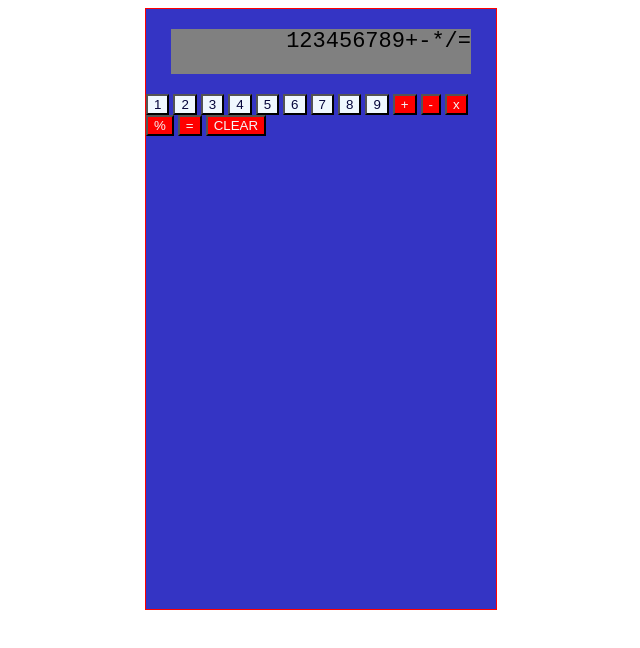
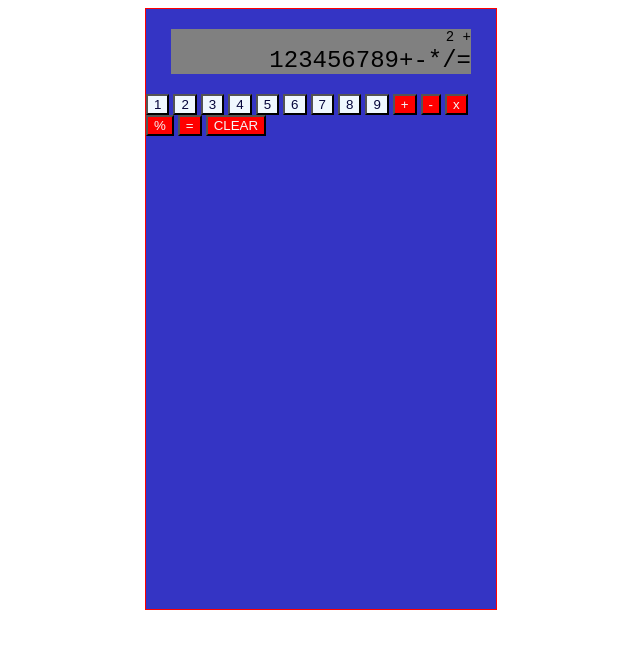
Before and after one commit to Snack-Time/calc, a plain HTML site: page index.html in a window 1280 px wide. Shown: the whole page, without its empty margins (319-959 px from the left). Drawn offline with Linux system fonts and the light colour scheme.

Commit message:
calculator display alignment

```diff
--- a/index.html
+++ b/index.html
@@ -12,7 +12,7 @@
     <div id="calculator-container">
         <div id="display-container">
             <div id="oldOperandDisplay">
-                <p class="text-display" id="oldOperand"></p>
+                <p class="text-display" id="oldOperand">2 +</p>
             </div>
 
             <div id="currentOperandDisplay">
--- a/styles.css
+++ b/styles.css
@@ -12,21 +12,27 @@ div#display-container {
     margin-bottom: 20px;
 }
 
+div#oldOperandDisplay {
+    height: 15px;
+    margin-bottom: 2.5px;
+}
 
+div#currentOperandDisplay {
+    height: 25px;
+}
 
 p.text-display {
     font-family: OCR A Std, monospace;
     text-align: right;
+    margin: 0px;
 }
 
 p#oldOperand {
-    font-size: small;
-    margin: 0%;
+    font-size: 14px;
 }
 
 p#newOperand {
-    font-size: 22px;
-    margin-top: 0%;
+    font-size: 24px;
 }
 
 div#calculator-container {
```
